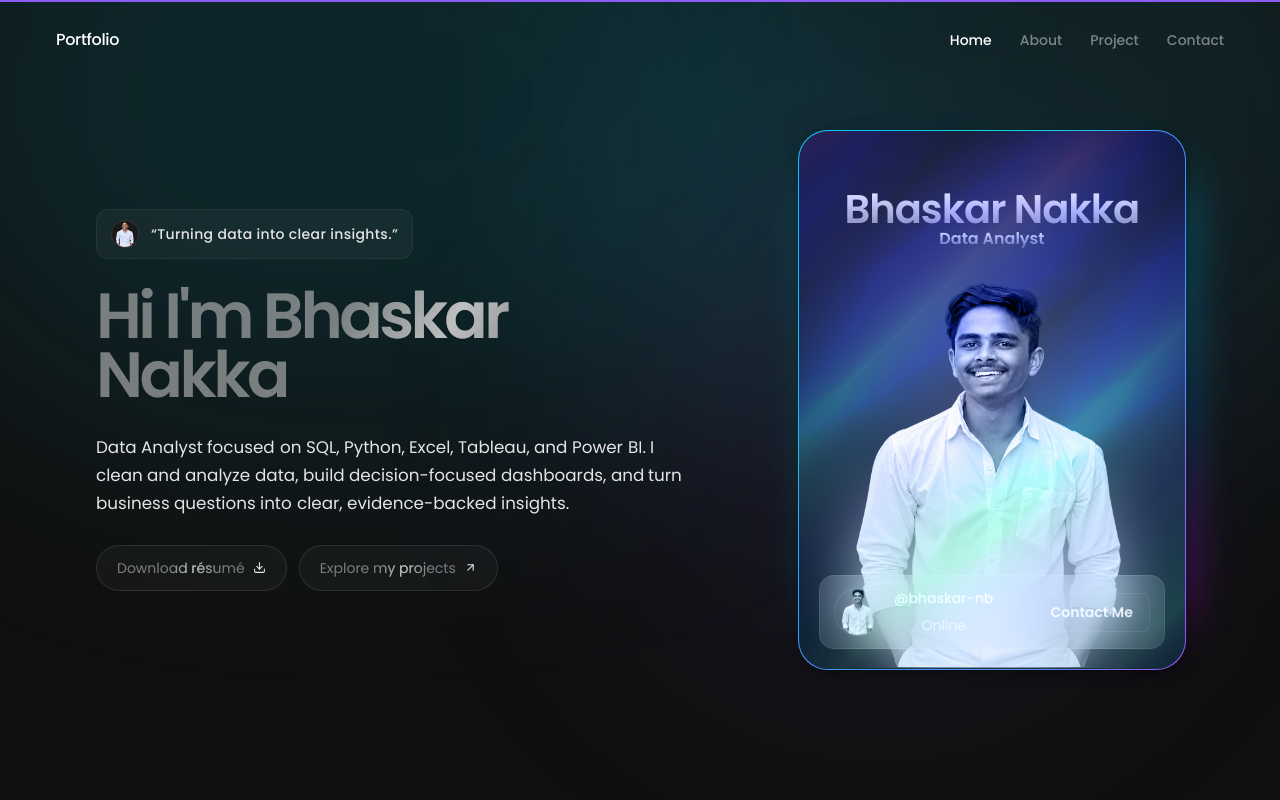
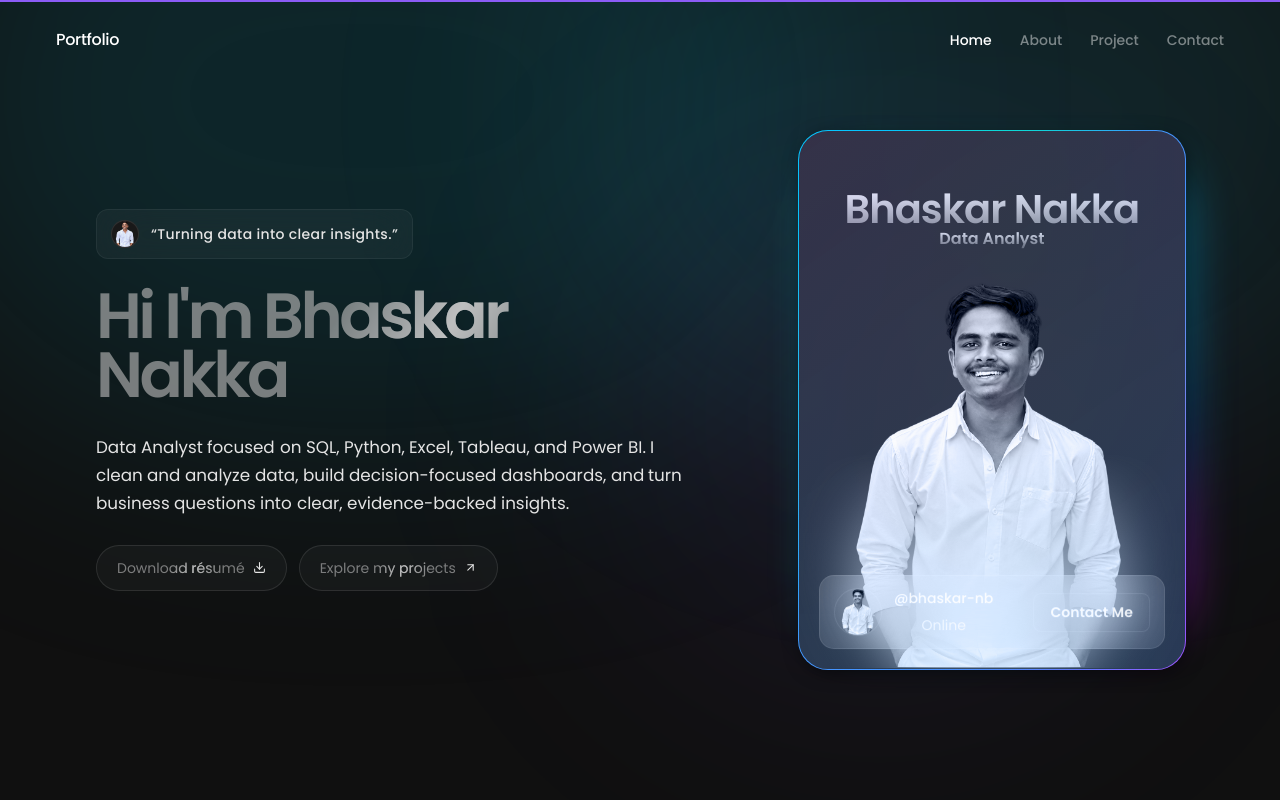
Before and after one commit to bhaskar-nb/portfolio, a Next.js app: page / in a window 1280 px wide. Shown: the top 800 px of the page. Built offline with nearby package versions, Linux system fonts and the light colour scheme.

Commit message:
Remove profile card inner shine

```diff
--- a/components/ProfileCard.css
+++ b/components/ProfileCard.css
@@ -46,10 +46,10 @@
   background-blend-mode: color,hard-light;
   background-size: 500% 500%,300% 300%,200% 200%;
   mix-blend-mode: color-dodge;
-  opacity:.3;
+  opacity:0;
   pointer-events:none;
 }
-.pc-glare { z-index:4; background:radial-gradient(farthest-corner circle at var(--pointer-x) var(--pointer-y),hsl(248,25%,80%) 12%,hsla(207,40%,30%,.8) 90%); mix-blend-mode:overlay; filter:brightness(.8) contrast(1.2); pointer-events:none; }
+.pc-glare { z-index:4; background:radial-gradient(farthest-corner circle at var(--pointer-x) var(--pointer-y),hsl(248,25%,80%) 12%,hsla(207,40%,30%,.8) 90%); mix-blend-mode:overlay; filter:brightness(.8) contrast(1.2); opacity:0; pointer-events:none; }
 .pc-avatar-content { mix-blend-mode:screen; overflow:hidden; }
 .pc-avatar { width:100%; position:absolute; left:50%; bottom:2px; transform:translateX(-50%); opacity:calc(1.75 - var(--pointer-from-center)); }
 .pc-avatar-content::before { content:""; position:absolute; inset:0; z-index:1; backdrop-filter:blur(30px); mask:linear-gradient(to bottom,transparent 0%,transparent 60%,#000 90%,#000 100%); }
```
